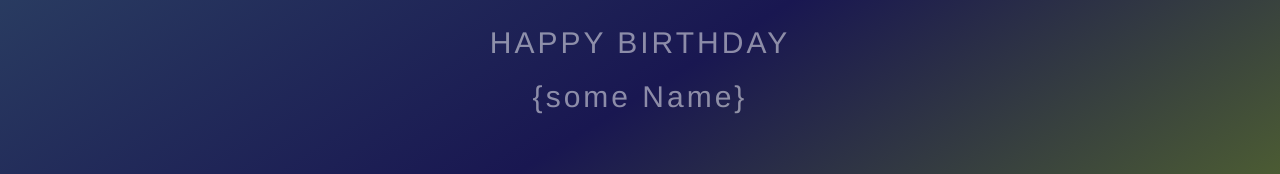
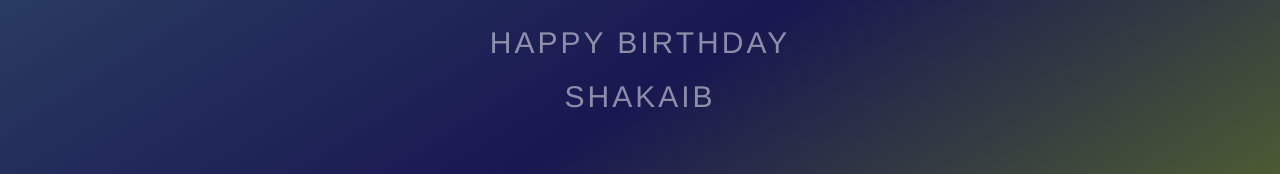
Before and after one commit to harshaanNihal/birthday, a plain HTML site: page index.html in a window 1280 px wide. Shown: the part 304-478 px from the top of the page. Drawn offline with Linux system fonts and the light colour scheme.

Commit message:
Update index.html

```diff
--- a/index.html
+++ b/index.html
@@ -12,7 +12,7 @@
 <body id="body">
   <header>
     <h2 class="title">HAPPY BIRTHDAY</h2>
-    <h1 class="title names">{some Name}</h1>
+    <h1 class="title names">SHAKAIB</h1>
   </header>
   <script src="main.js"></script>
 </body>
```
